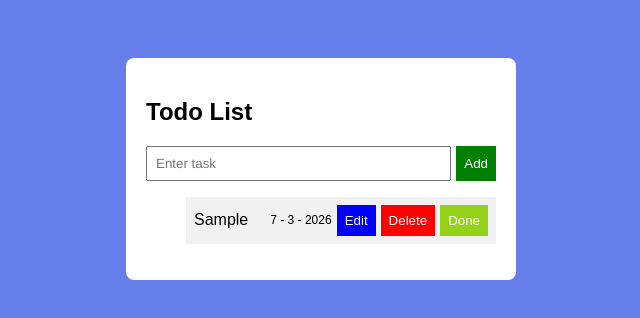
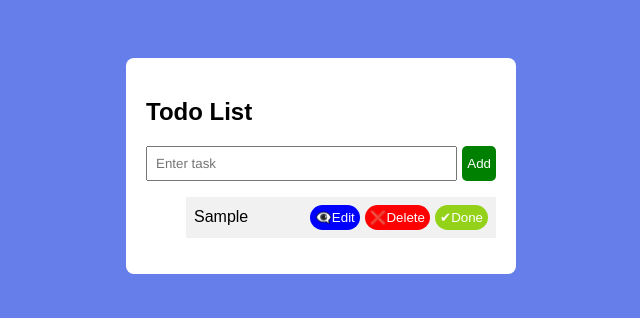
Before and after one commit to Technicalqamar/SMIT_ASSIGNMENTS, a plain HTML site: page JS_Assignment/Todo-List/index.html in a window 1280 px wide. Both pictures are taken after typing "Sample" into the empty fields and a click on the button "Add". Shown: the whole page, without its empty margins (319-959 px from the left). Drawn offline with Linux system fonts and the light colour scheme.

Commit message:
todo update

```diff
--- a/JS_Assignment/Todo-List/main.js
+++ b/JS_Assignment/Todo-List/main.js
@@ -34,12 +34,17 @@ function undoTodo(){
 
 function deleteTodo(id){
 
+    todoInput.value = '';
+
+
+        addBtn.style.display = 'inline';
+        updateBtn.style.display = 'none';
+
     for(var i=0; i<todos.length; i++){
         if (todos[i].id == id){
             todos.splice(i,1);
         }
     }
-
 
     if(todos.length === 0){
         addBtn.style.display = 'inline';
@@ -113,8 +118,8 @@ function renderTodo(){
         <div class="btn-group">
             <span>${todos[i].createdAt.getDate()} - ${todos[i].createdAt.getMonth()+1} - ${todos[i].createdAt.getFullYear()}</span>
 
-            <button class="doneBtn" onclick="doneTodo(${todos[i].id})">Done</button>
-            <button class="undoBtn" onclick="undoTodo(${todos[i].id})">Undo</button>
+            <button class="doneBtn" onclick="doneTodo(${todos[i].id})">✔Done</button>
+            <button class="undoBtn" onclick="undoTodo(${todos[i].id})">↩Undo</button>
         </div>
         `;
 
@@ -124,11 +129,10 @@ function renderTodo(){
         <div class="todo-text">${todos[i].text}</div>
 
         <div class="btn-group">
-            <span>${todos[i].createdAt.getDate()} - ${todos[i].createdAt.getMonth()+1} - ${todos[i].createdAt.getFullYear()}</span>
 
-            <button class="editBtn" onclick="editTodo(${todos[i].id})">Edit</button>
-            <button class="deleteBtn" onclick="deleteTodo(${todos[i].id})">Delete</button>
-            <button class="doneBtn" onclick="doneTodo(${todos[i].id})">Done</button>
+            <button class="editBtn" onclick="editTodo(${todos[i].id})">👁‍🗨Edit</button>
+            <button class="deleteBtn" onclick="deleteTodo(${todos[i].id})">❌Delete</button>
+            <button class="doneBtn" onclick="doneTodo(${todos[i].id})">✔Done</button>
         </div>
         `;
 
--- a/JS_Assignment/Todo-List/todo.css
+++ b/JS_Assignment/Todo-List/todo.css
@@ -26,15 +26,17 @@ input {
 }
 
 button {
-    padding: 8px;
+    padding: 5px;
     border: none;
     cursor: pointer;
     color: white;
+    border-radius: 30px;
 }
 
 #addBtn {
     background: green;
     transition: all 0.3s ease;
+    border-radius: 5px;
 }
 
 #updateBtn {
@@ -96,6 +98,7 @@ li{
     gap: 5px;
     align-items: center;
     flex-shrink: 0;
+    align-self: flex-end;
 }
 
 li span{
```
